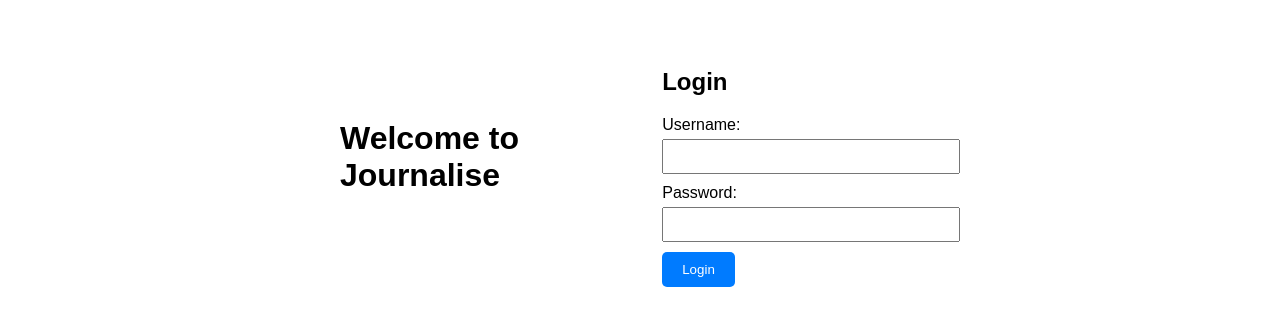
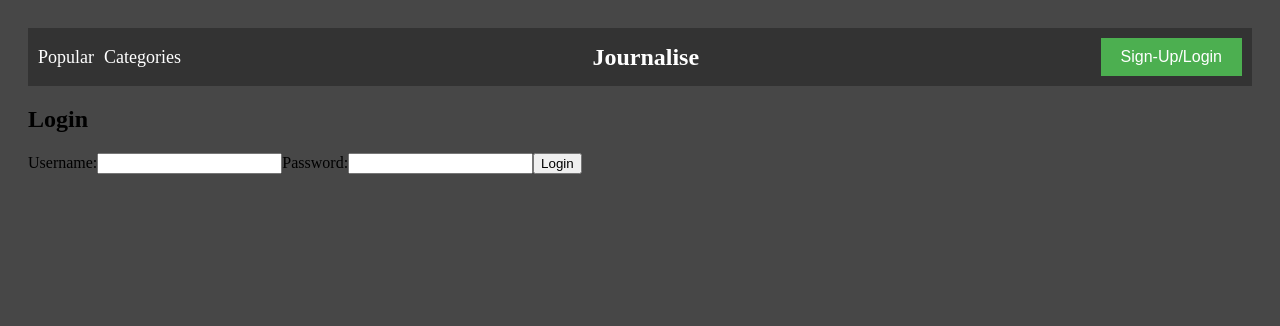
Before and after one commit to svensalyard/Journalise, a React (Vite) app in the folder client/: page / in a window 1280 px wide. Shown: the top 326 px of the page. Built offline with nearby package versions, Linux system fonts and the light colour scheme.

Commit message:
updated navbar css

```diff
--- a/client/src/App.css
+++ b/client/src/App.css
@@ -1,67 +1,55 @@
 body {
-  font-family: Arial, sans-serif;
+  background-color: #474747; /* Grey background for the entire page */
 }
 
 .container {
-  max-width: 600px;
-  margin: 0 auto;
+  width: 100%;
   padding: 20px;
-  display: flex;
-  align-items: center;
+  box-sizing: border-box; /* Include padding and border in width calculation */
 }
 
-h1 {
-  margin-right: auto;
+.navbar {
+  display: flex;
+  justify-content: space-between;
+  align-items: center;
+  background-color: #333;
+  color: white;
+  padding: 10px;
+  margin: 0; /* Remove default margin */
+  box-sizing: border-box; /* Include padding and border in width calculation */
 }
 
-form {
-  margin-top: 20px;
-  width: 50%;
-}
-
-label {
-  display: block;
-  margin-bottom: 5px;
-}
-
-input[type="text"],
-input[type="password"],
-textarea {
-  width: 100%;
-  padding: 8px;
-  margin-bottom: 10px;
-}
-
-button {
-  padding: 10px 20px;
-  background-color: #007bff;
-  color: #fff;
-  border: none;
-  border-radius: 5px;
-  cursor: pointer;
-}
-
-button:hover {
-  background-color: #0056b3;
-}
-
-ul {
+.navbar-left ul {
   list-style-type: none;
+  margin: 0;
   padding: 0;
 }
 
-li {
-  border-bottom: 1px solid #ccc;
-  padding: 10px 0;
+.navbar-left li {
+  display: inline;
+  margin-right: 10px;
 }
 
-li:last-child {
-  border-bottom: none;
+.navbar-left a {
+  color: white;
+  text-decoration: none;
+  font-size: 18px;
 }
 
-hr {
-  margin-top: 20px;
-  margin-bottom: 20px;
-  border: 0;
-  border-top: 1px solid #ccc;
+.navbar-center h1 {
+  margin: 0;
+  font-size: 24px;
 }
+
+.navbar-right button {
+  background-color: #4caf50;
+  color: white;
+  border: none;
+  padding: 10px 20px;
+  cursor: pointer;
+  font-size: 16px;
+}
+
+.navbar-right button:hover {
+  background-color: #45a049;
+}
--- a/client/src/index.css
+++ /dev/null
@@ -1,69 +0,0 @@
-:root {
-  font-family: Inter, system-ui, Avenir, Helvetica, Arial, sans-serif;
-  line-height: 1.5;
-  font-weight: 400;
-
-  color-scheme: light dark;
-  color: rgba(255, 255, 255, 0.87);
-  background-color: #242424;
-
-  font-synthesis: none;
-  text-rendering: optimizeLegibility;
-  -webkit-font-smoothing: antialiased;
-  -moz-osx-font-smoothing: grayscale;
-  -webkit-text-size-adjust: 100%;
-}
-
-a {
-  font-weight: 500;
-  color: #646cff;
-  text-decoration: inherit;
-}
-a:hover {
-  color: #535bf2;
-}
-
-body {
-  margin: 0;
-  display: flex;
-  place-items: center;
-  min-width: 320px;
-  min-height: 100vh;
-}
-
-h1 {
-  font-size: 3.2em;
-  line-height: 1.1;
-}
-
-button {
-  border-radius: 8px;
-  border: 1px solid transparent;
-  padding: 0.6em 1.2em;
-  font-size: 1em;
-  font-weight: 500;
-  font-family: inherit;
-  background-color: #1a1a1a;
-  cursor: pointer;
-  transition: border-color 0.25s;
-}
-button:hover {
-  border-color: #646cff;
-}
-button:focus,
-button:focus-visible {
-  outline: 4px auto -webkit-focus-ring-color;
-}
-
-@media (prefers-color-scheme: light) {
-  :root {
-    color: #213547;
-    background-color: #ffffff;
-  }
-  a:hover {
-    color: #747bff;
-  }
-  button {
-    background-color: #f9f9f9;
-  }
-}
--- a/client/src/pages/Home.jsx
+++ b/client/src/pages/Home.jsx
@@ -47,8 +47,25 @@ function Journalise() {
   };
 
   return (
-    <div class="container">
-    <h1>Welcome to Journalise</h1>
+    <div className="container">
+      <nav className="navbar">
+        <div className="navbar-left">
+          <ul>
+            <li><a href="#">Popular</a></li>
+            <li><a href="#">Categories</a></li>
+          </ul>
+        </div>
+        <div className="navbar-center">
+          <h1>Journalise</h1>
+        </div>
+        <div className="navbar-right">
+          {!loggedIn ? (
+            <button onClick={handleLogin}>Sign-Up/Login</button>
+          ) : (
+            <button onClick={handleLogout}>Logout</button>
+          )}
+        </div>
+      </nav>
       {!loggedIn ? (
         <form onSubmit={handleLogin}>
           <h2>Login</h2>
@@ -61,7 +78,6 @@ function Journalise() {
       ) : (
         <div>
           <h2>Welcome, {username}!</h2>
-        <button onClick={handleLogout}>Logout</button>
           <form onSubmit={handleSubmit}>
             <label htmlFor="bookTitle">Book Title:</label>
             <input type="text" id="bookTitle" name="bookTitle" required />
@@ -84,7 +100,6 @@ function Journalise() {
         </div>
       )}
     </div>
-
   );
 }
 
```
Lines whose indentation alone changed are shown as unchanged.
